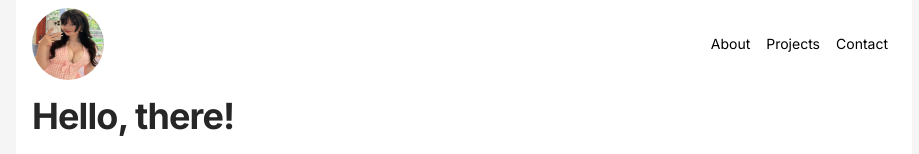
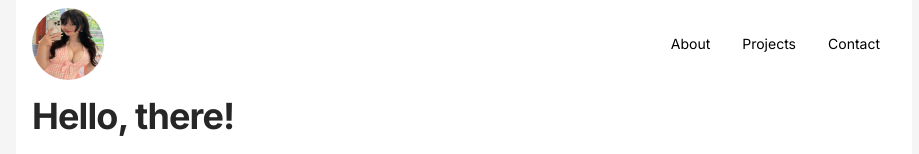
Before and after one commit to Pranab-kr/protfolio, a Next.js app: page / in a window 1280 px wide. Shown: the top 154 px of the page, without its empty margins (176-1095 px from the left). Built offline with nearby package versions, Linux system fonts and the light colour scheme.

Commit message:
nav issu fixed

```diff
--- a/src/components/Navbar.tsx
+++ b/src/components/Navbar.tsx
@@ -26,13 +26,21 @@ const Navbar = () => {
   });
 
   return (
-    <Container>
+    <div className="fixed inset-x-0 top-0 z-50 flex justify-center">
+      <Container nav="isNav">
         <motion.nav
-        style={{
+          animate={{
             boxShadow: scrolled ? "var(--shadow-minimal)" : "none",
-          width: scrolled ? "40%" : "100%",
+            width: scrolled ? "75%" : "100%",
+            marginLeft: "auto",
+            marginRight: "auto",
+            y: scrolled ? 15 : 0,
           }}
-        className="fixed top-0 flex max-w-4xl items-center justify-between px-4 py-2 pt-2"
+          transition={{
+            duration: 0.3,
+            ease: "easeInOut",
+          }}
+          className="flex max-w-4xl items-center justify-between rounded-full bg-white px-4 py-2 pt-2 dark:bg-black"
         >
           <Image
             className="h-18 w-18 rounded-full"
@@ -47,7 +55,7 @@ const Navbar = () => {
               <Link
                 key={idx}
                 href={item.href}
-              className="relative px-2 py-1 text-sm"
+                className="relative px-4 py-1 text-sm"
                 onMouseEnter={() => setHovered(idx)}
                 onMouseLeave={() => setHovered(null)}
               >
@@ -63,6 +71,7 @@ const Navbar = () => {
           </div>
         </motion.nav>
       </Container>
+    </div>
   );
 };
 
--- a/src/components/container.tsx
+++ b/src/components/container.tsx
@@ -4,14 +4,16 @@ import { cn } from "@/lib/utils";
 export const Container = ({
   children,
   className,
+  nav,
 }: {
   children: React.ReactNode;
   className?: string;
+  nav?: string;
 }) => {
   return (
     <div
       className={cn(
-        "mx-auto w-full max-w-4xl bg-white dark:bg-black",
+        `mx-auto w-full max-w-4xl ${nav === "isNav" ? "bg-transparent" : "bg-white"} dark:bg-black`,
         className
       )}
     >
```
Lines whose indentation alone changed are shown as unchanged.
